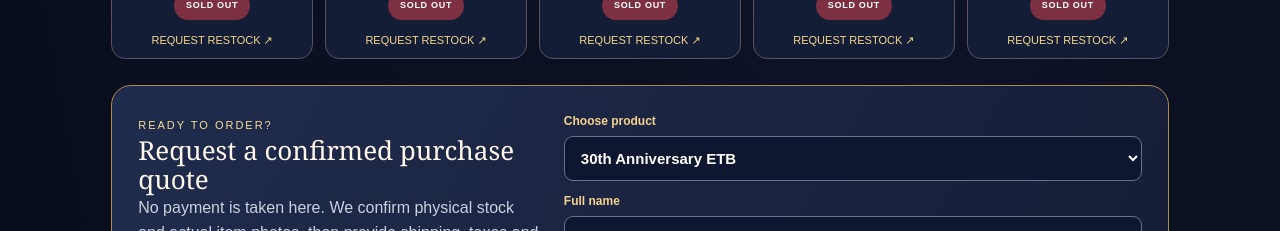
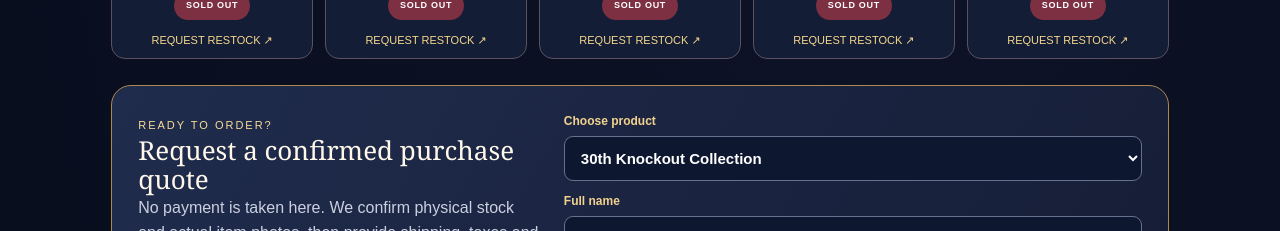
Before and after one commit to buddhahvac-blip/Card-Nest, a Next.js app: page /pokemon-collectibles in a window 1280 px wide. Shown: the part 2020-2251 px from the top of the page. Built offline with nearby package versions, Linux system fonts and the light colour scheme; no server answers.

Commit message:
fix(shop): stop offering sold-out 30th ETBs in Pokémon inquiry form

```diff
--- a/app/pokemon-collectibles/order-request.tsx
+++ b/app/pokemon-collectibles/order-request.tsx
@@ -1,7 +1,7 @@
 'use client';
 import {useEffect,useState} from 'react';
 
-const productOptions=['30th Anniversary ETB','30th Anniversary ETB bundle','Destined Rivals','Prismatic Evolutions','Surging Sparks','Graded cards and singles','Other Pokémon product'];
+const productOptions=['30th Knockout Collection','Destined Rivals','Prismatic Evolutions (restock request)','Surging Sparks (restock request)','Graded cards and singles','Other Pokémon product'];
 
 export default function OrderRequest(){
   const [product,setProduct]=useState(productOptions[0]);
```
